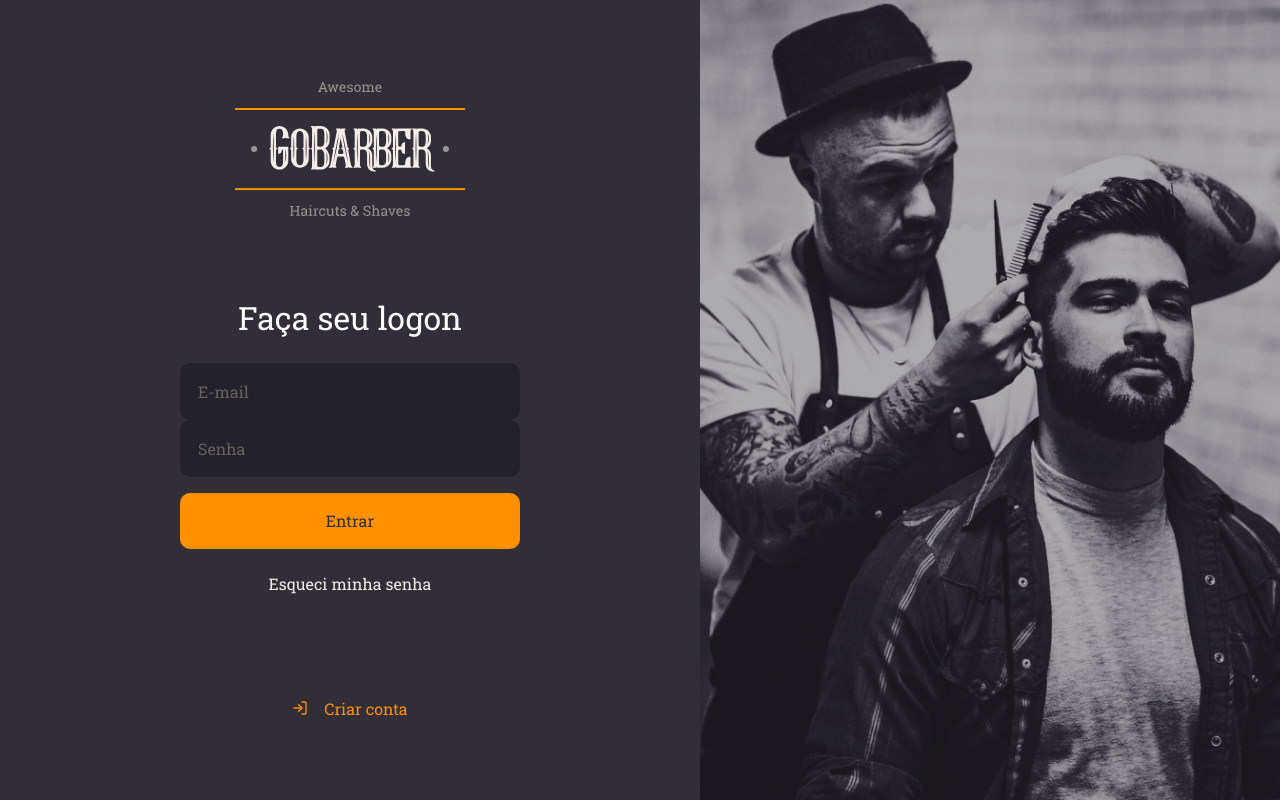
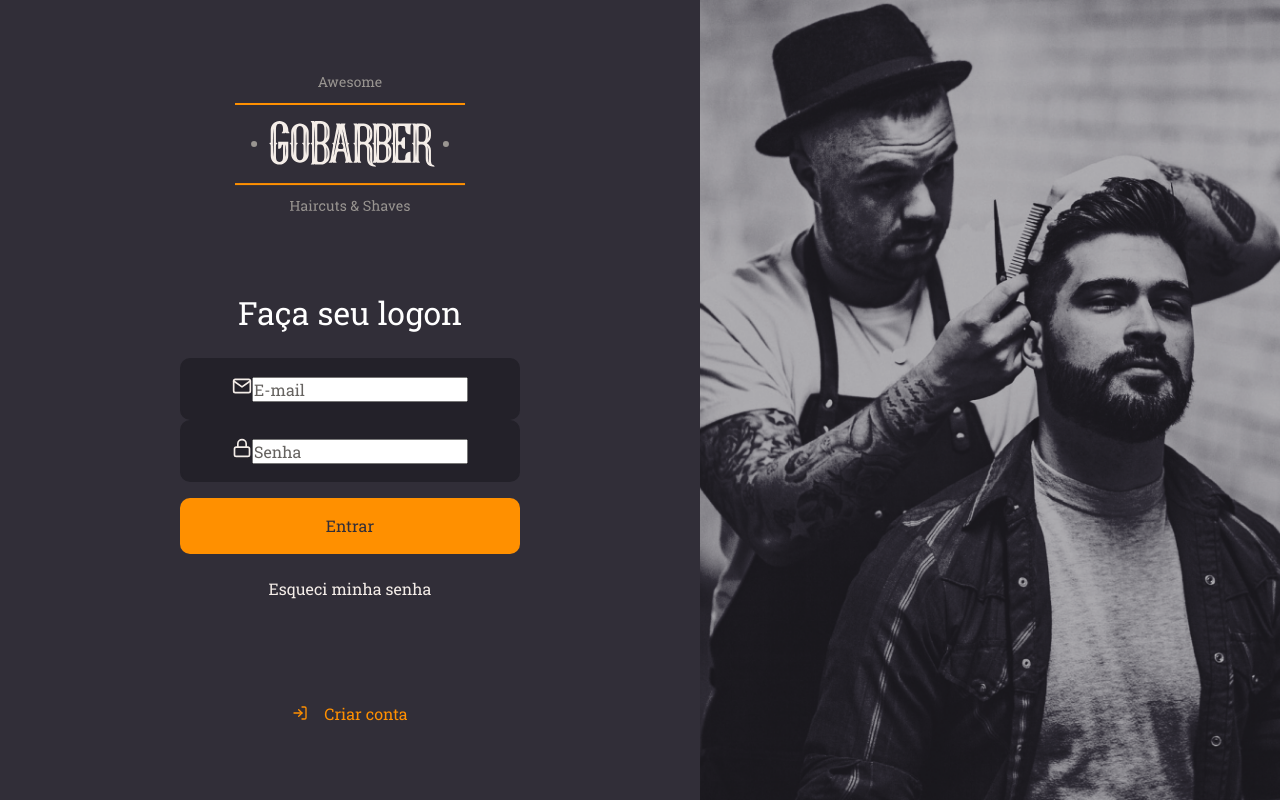
Before and after one commit to mateusrizzo/GoBarber-web, a React (Create React App) app: page / in a window 1280 px wide. Built offline with nearby package versions, Linux system fonts and the light colour scheme.

Commit message:
Created new input style

```diff
--- a/package.json
+++ b/package.json
@@ -47,7 +47,6 @@
     "@types/styled-components": "^5.1.4",
     "@typescript-eslint/eslint-plugin": "^4.3.0",
     "@typescript-eslint/parser": "^4.3.0",
-    "eslint": "6.8.0",
     "eslint-config-airbnb": "^18.2.0",
     "eslint-config-prettier": "^6.12.0",
     "eslint-import-resolver-typescript": "^2.3.0",
--- a/src/App.tsx
+++ b/src/App.tsx
@@ -4,10 +4,9 @@ import SignIn from './pages/Signin';
 
 const App: React.FC = () => (
   <>
-    <SignIn/>
-    <GlobalStyle/>
+    <SignIn />
+    <GlobalStyle />
   </>
 );
 
-
 export default App;
--- a/src/components/Button/index.tsx
+++ b/src/components/Button/index.tsx
@@ -1,11 +1,11 @@
 import React, { ButtonHTMLAttributes } from 'react';
+
+import { Container } from './styles';
 
 type ButtonProps = ButtonHTMLAttributes<HTMLButtonElement>;
 
 const Button: React.FC<ButtonProps> = ({ children, ...rest }) => (
-  <button type="button" {...rest}>
-    {children}
-  </button>
+  <Container {...rest}>{children}</Container>
 );
 
 export default Button;
--- a/src/components/Button/styles.ts
+++ b/src/components/Button/styles.ts
@@ -1,3 +1,3 @@
 import styled from 'styled-components';
 
-export const Container = styled.div``;
+export const Container = styled.button``;
--- a/src/components/Input/index.tsx
+++ b/src/components/Input/index.tsx
@@ -1,14 +1,17 @@
 import React, { InputHTMLAttributes } from 'react';
+import { IconBaseProps } from 'react-icons';
 
 import { Container } from './styles';
 
 interface InputProps extends InputHTMLAttributes<HTMLInputElement> {
   name: string;
+  icon: React.ComponentType<IconBaseProps>;
 }
 
-const Input: React.FC<InputProps> = props => (
+const Input: React.FC<InputProps> = ({ icon: Icon, ...rest }) => (
   <Container>
-    <input {...props} />
+    {Icon && <Icon size={20} />}
+    <input {...rest} />
   </Container>
 );
 
--- a/src/components/Input/styles.ts
+++ b/src/components/Input/styles.ts
@@ -1,3 +1,19 @@
 import styled from 'styled-components';
 
-export const Container = styled.div``;
+export const Container = styled.div`
+  background: #232129;
+  color: #f4ede8;
+  border-radius: 10px;
+  border: 2px solid #232129;
+  padding: 16px;
+  width: 100%;
+  input {
+    &::placeholder {
+      color: #666360;
+    }
+
+    & + input {
+      margin-top: 8px;
+    }
+  }
+`;
--- a/src/index.tsx
+++ b/src/index.tsx
@@ -6,5 +6,5 @@ ReactDOM.render(
   <React.StrictMode>
     <App />
   </React.StrictMode>,
-  document.getElementById('root')
+  document.getElementById('root'),
 );
--- a/src/pages/Signin/index.tsx
+++ b/src/pages/Signin/index.tsx
@@ -1,5 +1,5 @@
 import React from 'react';
-import { FiLogIn } from 'react-icons/fi';
+import { FiLogIn, FiMail, FiLock } from 'react-icons/fi';
 
 import logoImg from '../../assets/logo.svg';
 
@@ -15,8 +15,13 @@ const SignIn: React.FC = () => {
         <img src={logoImg} alt="GoBarber" />
         <form>
           <h1>Faça seu logon</h1>
-          <Input name="email" type="email" placeholder="E-mail" />
-          <Input name="password" type="password" placeholder="Senha" />
+          <Input icon={FiMail} name="email" type="email" placeholder="E-mail" />
+          <Input
+            icon={FiLock}
+            name="password"
+            type="password"
+            placeholder="Senha"
+          />
           <Button type="submit">Entrar</Button>
 
           <a href="forgot">Esqueci minha senha</a>
--- a/src/pages/Signin/styles.ts
+++ b/src/pages/Signin/styles.ts
@@ -1,5 +1,5 @@
 import styled from 'styled-components';
-import {shade} from 'polished';
+import { shade } from 'polished';
 
 import signInBackgroundImg from '../../assets/sign-in-background.png';
 
@@ -8,7 +8,6 @@ export const Container = styled.div`
 
   display: flex;
   align-items: stretch;
-
 `;
 
 export const Content = styled.div`
@@ -27,25 +26,8 @@ export const Content = styled.div`
     h1 {
       margin-bottom: 24px;
     }
-        input {
-            background: #232129;
-            color: #F4EDE8;
-            border-radius: 10px;
-            border: 2px solid #232129;
-            padding: 16px;
-            width: 100%;
-
-            &::placeholder{
-                color: #666360;
-            }
-
-            & + input {
-                margin-top: 8px;
-            }
-        }
-
     button {
-            background: #FF9000;
+      background: #ff9000;
       height: 56px;
       border-radius: 10px;
       border: 0;
@@ -56,25 +38,25 @@ export const Content = styled.div`
       margin-top: 16px;
       transition: background-color 0.2s;
 
-            &:hover{
-                background: ${shade(0.2, '#FF9000')}
+      &:hover {
+        background: ${shade(0.2, '#FF9000')};
       }
     }
 
     a {
-            color: #F4EDE8;
+      color: #f4ede8;
       display: block;
       margin-top: 24px;
       text-decoration: none;
       transition: color 0.2s;
 
       &:hover {
-                color: ${shade(0.2, '#f4ede8')}
+        color: ${shade(0.2, '#f4ede8')};
       }
     }
   }
   > a {
-        color: #FF9000;
+    color: #ff9000;
     display: block;
     margin-top: 24px;
     text-decoration: none;
@@ -87,7 +69,7 @@ export const Content = styled.div`
     }
 
     &:hover {
-                color: ${shade(0.2, '#ff9000')}
+      color: ${shade(0.2, '#ff9000')};
     }
   }
 `;
@@ -96,5 +78,4 @@ export const Background = styled.div`
   flex: 1;
   background: url(${signInBackgroundImg}) no-repeat center;
   background-size: cover;
-
 `;
--- a/src/styles/global.ts
+++ b/src/styles/global.ts
@@ -1,6 +1,4 @@
 import { createGlobalStyle } from 'styled-components';
-
-
 
 export default createGlobalStyle`
     * {
```
Also changed, not shown: 1 other file (tests, documents, lock files or other folders). Lines whose indentation alone changed are shown as unchanged.
